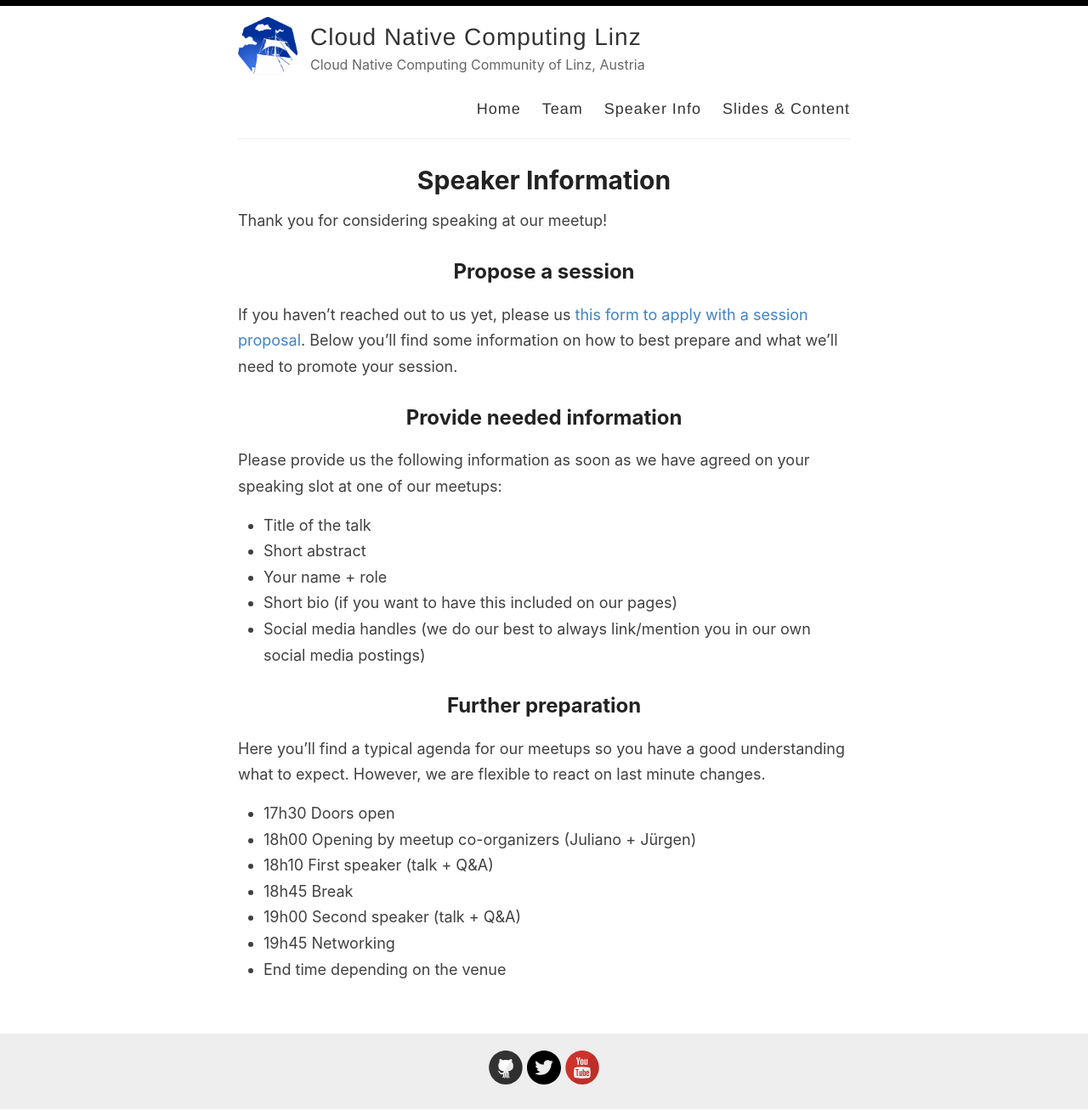
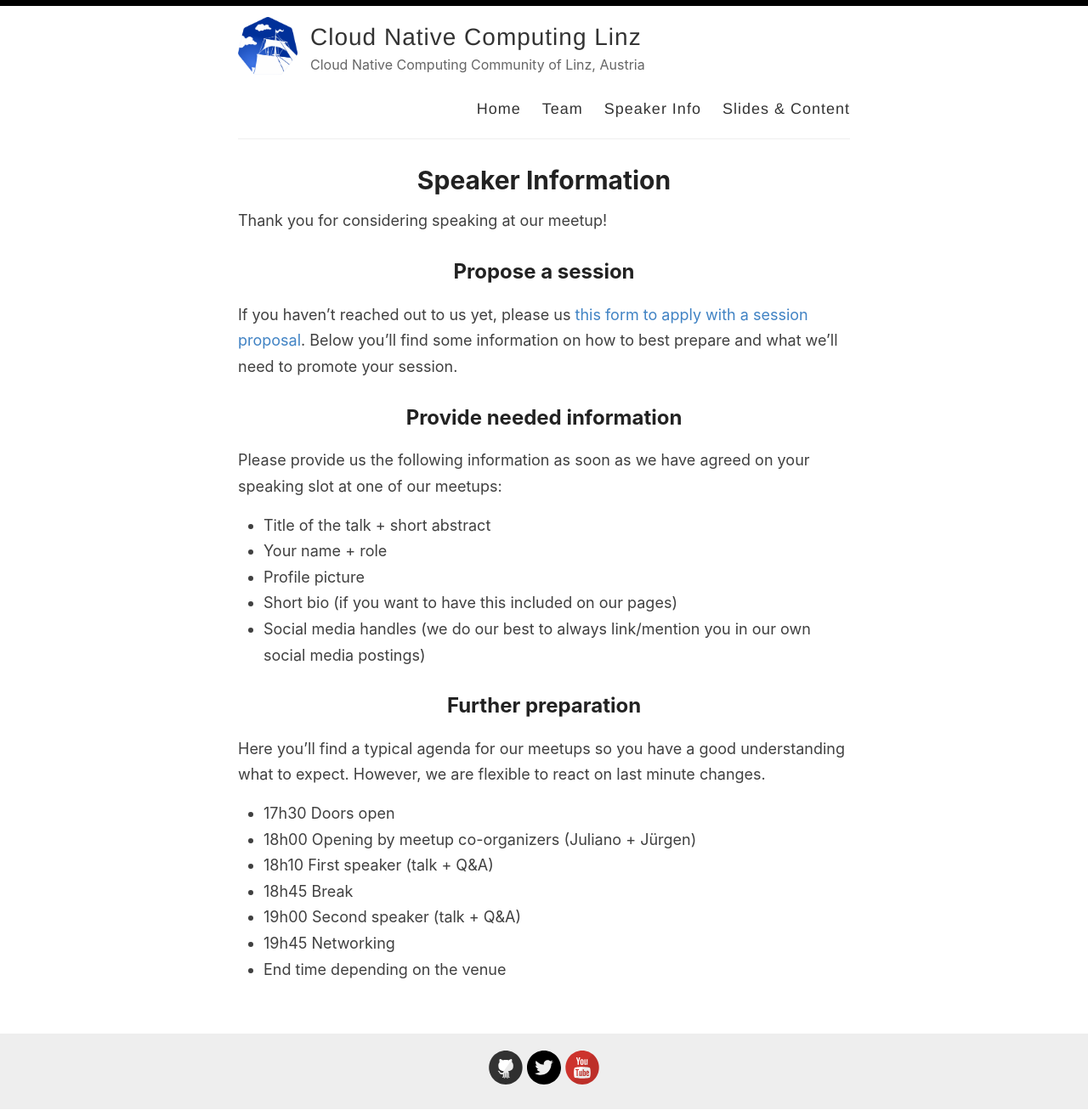
Before and after one commit to CloudNativeLinz/cloudnativelinz.github.io, a Jekyll site: the page built from _pages/speaker-info.md, in a window 1280 px wide. Shown: the whole page at 85% size. Built offline with Jekyll 4.4.1, drawn with Linux system fonts in a browser that asks for light colours.

Commit message:
tweak speaker info

```diff
--- a/_pages/speaker-info.md
+++ b/_pages/speaker-info.md
@@ -14,9 +14,9 @@
 ## Provide needed information
 
 Please provide us the following information as soon as we have agreed on your speaking slot at one of our meetups:
-- Title of the talk
-- Short abstract
+- Title of the talk + short abstract
 - Your name + role
+- Profile picture
 - Short bio (if you want to have this included on our pages)
 - Social media handles (we do our best to always link/mention you in our own social media postings)
 
```
